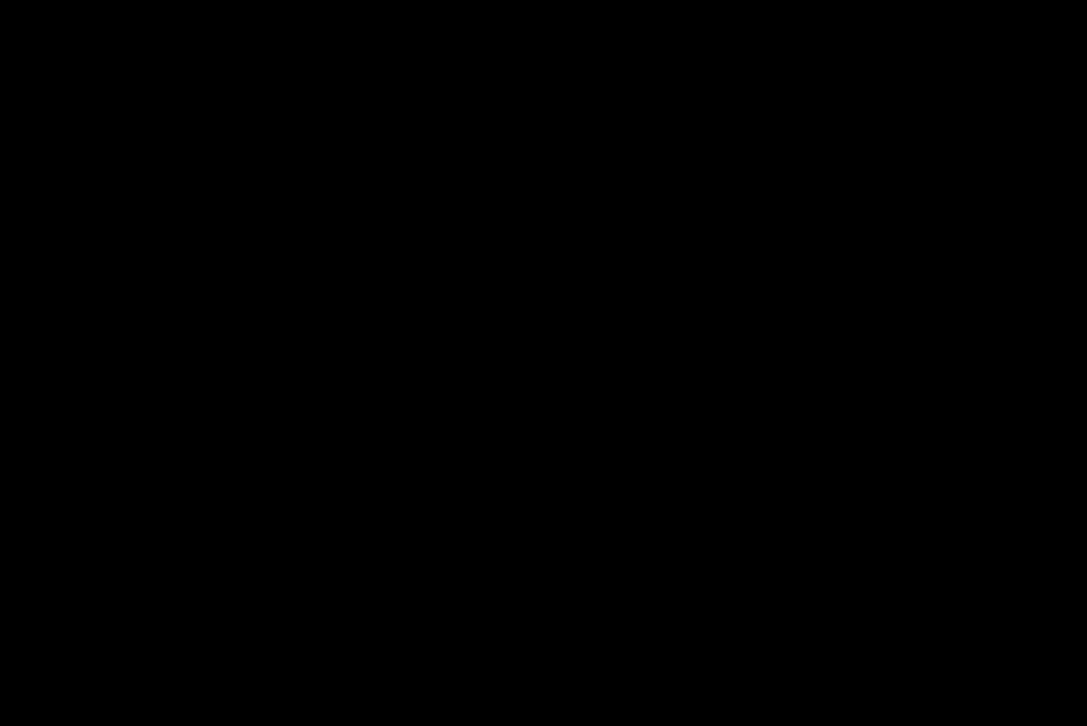
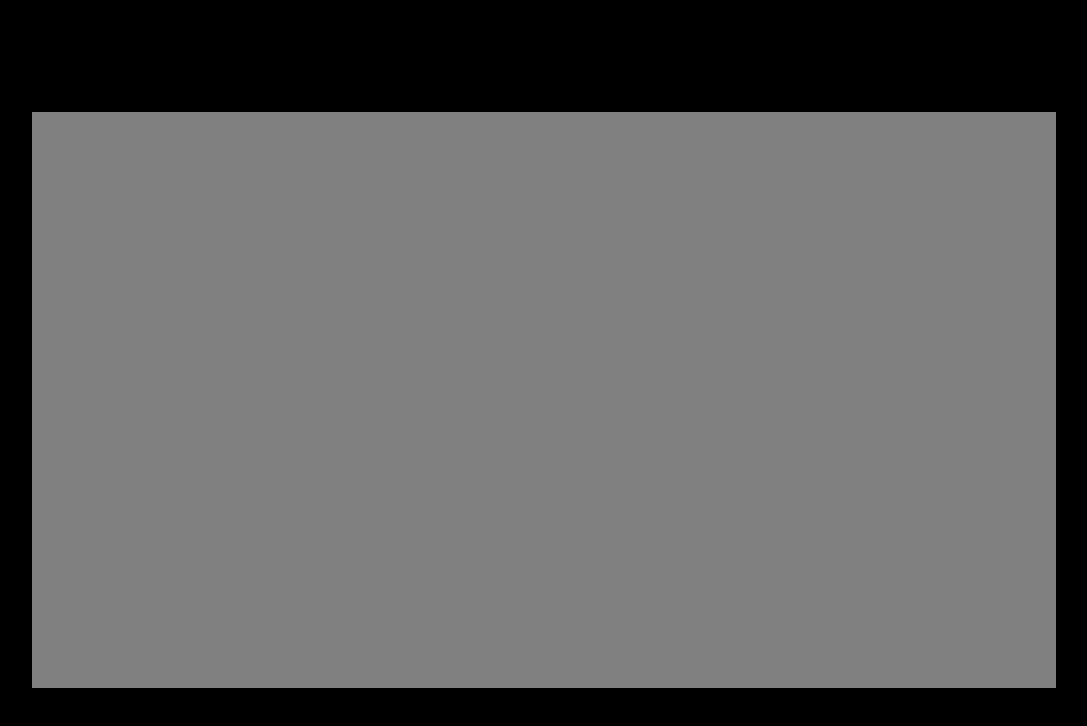
Before and after one commit to mmalotky/the-cave, a React (Create React App) app: page / in a window 1280 px wide. Both pictures are taken after a click on the button "Start". Shown: the top 726 px of the page, without its empty margins (96-1183 px from the left). Built offline with nearby package versions, Linux system fonts and the light colour scheme; the HTML template or start-up script is replaced by a standard one.

Commit message:
added fade in to play screen

```diff
--- a/src/App.css
+++ b/src/App.css
@@ -1,4 +1,8 @@
 .app {
     background-color: black;
     height: 100vh;
+    display: flex;
+    justify-content: center;
+    align-items: center;
+    overflow: hidden;
 }
--- /dev/null
+++ b/src/animations/ComponentAnimations.js
@@ -0,0 +1,15 @@
+import { gsap } from "gsap";
+
+export function fadeOut(el) {
+    gsap.to(el, {
+        opacity:0,
+        duration:1
+    })
+}
+
+export function fadeIn(el) {
+    gsap.to(el, {
+        opacity:1,
+        duration:1
+    })
+}
--- a/src/animations/MenuAnimations.js
+++ /dev/null
@@ -1,8 +0,0 @@
-import { gsap } from "gsap";
-
-export function closeMenu(el) {
-    gsap.to(el, {
-        opacity:0,
-        duration:1
-    })
-}
--- /dev/null
+++ b/src/components/PlayScreen.css
@@ -0,0 +1,6 @@
+.play-screen {
+    background-color: grey;
+    width: 64rem;
+    height: 36rem;
+    opacity: 0;
+}
--- a/src/components/PlayScreen.js
+++ b/src/components/PlayScreen.js
@@ -1,9 +1,18 @@
+import { useEffect } from "react";
+import "./PlayScreen.css";
+import { fadeIn } from "../animations/ComponentAnimations";
+
 function PlayScreen({setScreen}) {
+
+    useEffect(() => {
+        fadeIn(".play-screen");
+    }, []);
+
     return (
-        <div>
+        <div className="play-screen">
 
         </div>
-    )
+    );
 }
 
 export default PlayScreen;
--- a/src/components/StartMenu.js
+++ b/src/components/StartMenu.js
@@ -1,11 +1,11 @@
-import { closeMenu } from "../animations/MenuAnimations";
+import { fadeOut } from "../animations/ComponentAnimations";
 import "./Menu.css"
 import PlayScreen from "./PlayScreen";
 
 function StartMenu({setScreen}) {
     const start = function(evt) {
         evt.preventDefault();
-        closeMenu(evt.target.parentElement)
+        fadeOut(evt.target.parentElement)
         setTimeout(() => setScreen(<PlayScreen setScreen={setScreen}/>), 1000);
     }
 
```
